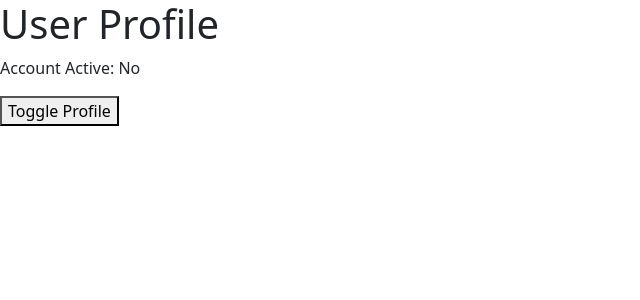
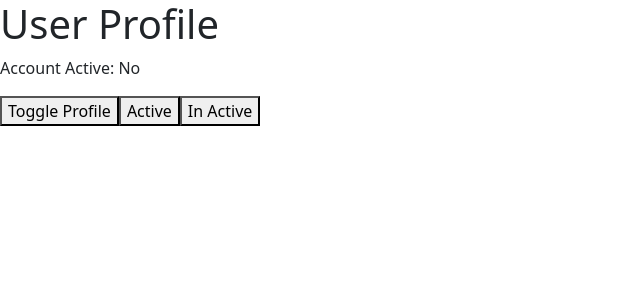
Before and after one commit to Seenu1702/myprofile, a React (Vite) app: page / in a window 1280 px wide. Shown: the top 300 px of the page, without its empty margins (0-640 px from the left). Built offline with nearby package versions, Linux system fonts and the light colour scheme.

Commit message:
useReducer third example

```diff
--- a/src/App.jsx
+++ b/src/App.jsx
@@ -9,6 +9,10 @@ function reducer(state,action){
   switch (action.type){
     case 'toggle':
       return {isActive: !state.isActive};
+    case 'toActive':
+      return {isActive: true};
+    case 'toInActive':
+      return {isActive: false};
   }
 }
 
@@ -20,6 +24,8 @@ function App() {
       <h1>User Profile</h1>
       <p>Account Active: {state.isActive ? 'Yes' : 'No'}</p>
       <button onClick={() => dispatch({type: 'toggle'})}>Toggle Profile</button>
+      <button onClick={() => dispatch({type: 'toActive'})}>Active</button>
+      <button onClick={() => dispatch({type: 'toInActive'})}>In Active</button>
     </div>
   )
 }
```
